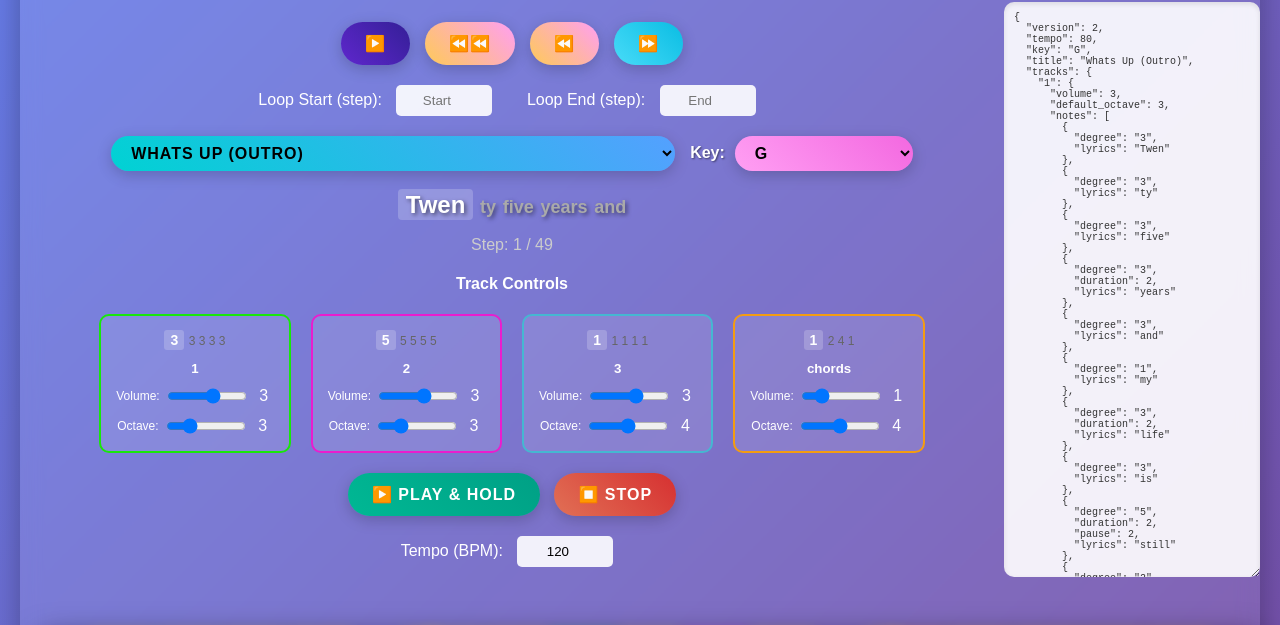
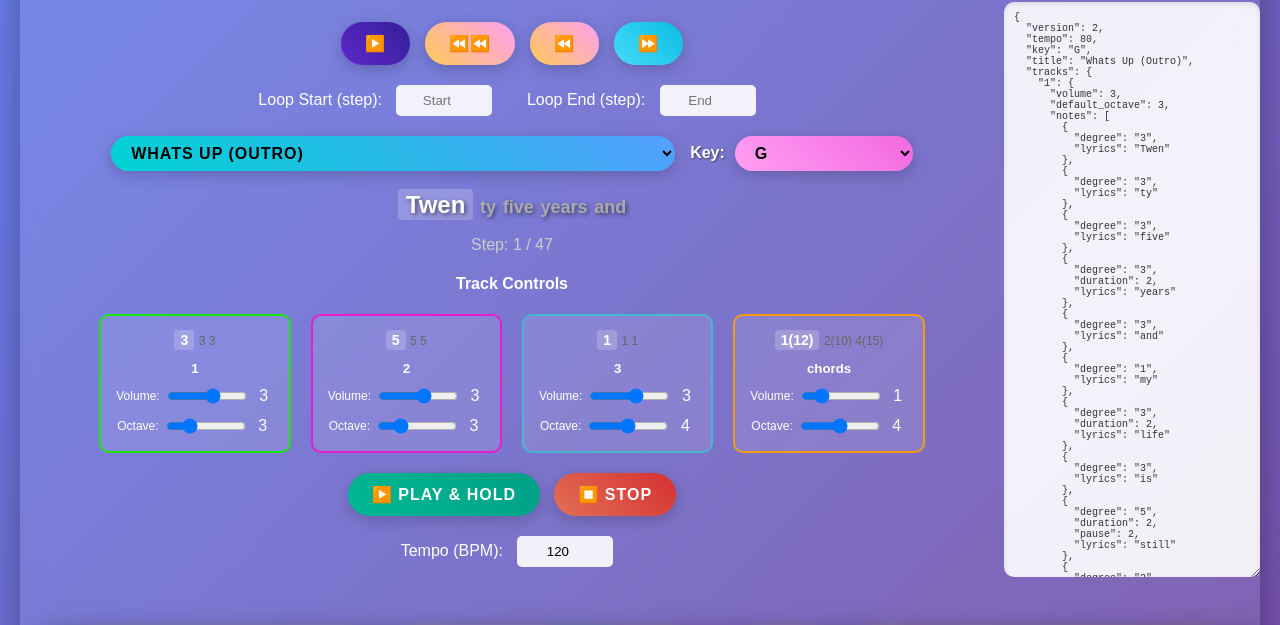
Before and after one commit to stacey-gammon/piano, a plain HTML site: page docs/index.html in a window 1280 px wide. Shown: the part 132-757 px from the top of the page. Drawn offline with Linux system fonts and the light colour scheme.

Commit message:
fix whats up

```diff
--- a/docs/index.html
+++ b/docs/index.html
@@ -1170,96 +1170,133 @@
             Object.keys(tracks).forEach(trackId => {
                 const displayElement = document.getElementById(`track-note-degrees-display-${trackId}`);
                 if (displayElement) {
-                    // Find previous, current, and next notes for this track
-                    const notesAtCurrentStep = currentNotes.filter(n => n.track === trackId && n.step === currentStep);
-                    const currentNote = notesAtCurrentStep.length === 0 ? null : notesAtCurrentStep[0];
+                    // Get all notes for this track, sorted by step
+                    const trackNotes = currentNotes.filter(n => n.track === trackId).sort((a, b) => (a.step || 0) - (b.step || 0));
 
-                    if (!currentNote && currentStep > 1) {
+                    if (trackNotes.length === 0) {
+                        displayElement.innerHTML = '';
                         return;
                     }
-                    // Walk backwards until we find a note that doesn't match the current note
-                    let previousNotes = [];
-                    const PREVIOUS_NOTES_LIMIT = 4;
-                    for (let i = currentStep - 1; i >= 0; i--) {
-                        const note = currentNotes.find(n => n.track === trackId && n.step === i);
-                        if (!note) {
-                            continue;
+
+                    // Find the current note (the one that should be playing at currentStep)
+                    let currentNote = null;
+                    let currentNoteIndex = -1;
+                    let referenceNoteIndex = -1; // This will be used for finding prev/next notes
+
+                    for (let i = 0; i < trackNotes.length; i++) {
+                        const note = trackNotes[i];
+                        const noteStart = note.step || 1;
+                        const noteDuration = parseInt(note.duration) || 1;
+                        const notePause = parseInt(note.pause) || 0;
+                        const noteEnd = noteStart + noteDuration - 1; // Don't include pause in active note range
+                        const pauseStart = noteEnd + 1;
+                        const pauseEnd = pauseStart + notePause - 1;
+
+                        // Check if we're in the note playing range (not pause)
+                        if (currentStep >= noteStart && currentStep <= noteEnd) {
+                            currentNote = note;
+                            currentNoteIndex = i;
+                            referenceNoteIndex = i;
+                            break;
                         }
-                        previousNotes.push(note);
-
-                        if (previousNotes.length >= PREVIOUS_NOTES_LIMIT) {
+                        // If we're in a pause, find the note that just finished
+                        else if (currentStep >= pauseStart && currentStep <= pauseEnd) {
+                            // We're in a pause, so the reference note is the one that just finished
+                            referenceNoteIndex = i;
+                            break;
+                        }
+                        // If we're before any note, use the first note as reference
+                        else if (currentStep < noteStart) {
+                            referenceNoteIndex = i;
                             break;
                         }
                     }
 
-                    const NEXT_NOTES_LIMIT = 4;
-                    // Walk forwards until we find a note that doesn't match the current note
+                    // If we haven't found a reference note, use the last note
+                    if (referenceNoteIndex === -1) {
+                        referenceNoteIndex = trackNotes.length - 1;
+                    }
+
+                    // Get previous and next notes
+                    const PREVIOUS_NOTES_LIMIT = 2;
+                    const NEXT_NOTES_LIMIT = 2;
+
+                    let previousNotes = [];
                     let nextNotes = [];
-                    for (let i = currentStep + 1; i < currentNotes.length; i++) {
-                        const note = currentNotes.find(n => n.track === trackId && n.step === i);
-                        if (!note) {
-                            continue;
-                        }
-                        nextNotes.push(note);
-                        if (nextNotes.length >= NEXT_NOTES_LIMIT) {
-                            break;
-                        }
+
+                    // Get previous notes
+                    // If we're in a pause, include the note that just finished as a previous note
+                    let startIndex = referenceNoteIndex;
+                    if (currentNote === null && referenceNoteIndex >= 0) {
+                        // We're in a pause, so include the note that just finished
+                        previousNotes.unshift(trackNotes[referenceNoteIndex]);
+                        startIndex = referenceNoteIndex - 1;
+                    } else {
+                        // We're playing a note, so start from the note before it
+                        startIndex = referenceNoteIndex - 1;
+                    }
+
+                    for (let i = startIndex; i >= 0 && previousNotes.length < PREVIOUS_NOTES_LIMIT; i--) {
+                        previousNotes.unshift(trackNotes[i]);
+                    }
+
+                    // Get next notes
+                    for (let i = referenceNoteIndex + 1; i < trackNotes.length && nextNotes.length < NEXT_NOTES_LIMIT; i++) {
+                        nextNotes.push(trackNotes[i]);
                     }
 
                     let displayText = '';
 
+                    // Helper function to format a note with duration (no pause display)
+                    function formatNote(note) {
+                        if (!note) return '';
+
+                        let text = '';
+                        if (note.degree) {
+                            text = note.degree.toString();
+                        } else if (note.chord) {
+                            // If it's a numeric chord degree, convert to actual chord name
+                            if (/^\d+$/.test(note.chord)) {
+                                text = convertChordDegreeToName(note.chord, songKey);
+                            } else {
+                                text = note.chord;
+                            }
+                        } else if (note.note) {
+                            text = note.note;
+                        } else {
+                            return '';
+                        }
+
+                        // Add duration in parentheses if not default (1)
+                        const duration = parseInt(note.duration) || 1;
+                        if (duration !== 1) {
+                            text += `(${duration})`;
+                        }
+
+                        // Don't display pause information
+
+                        return text;
+                    }
+
                     // Previous notes (dimmed)
                     if (previousNotes.length > 0) {
-                        const prevTexts = previousNotes.map(note => {
-                            if (note.degree) return note.degree.toString();
-                            if (note.chord) {
-                                // If it's a numeric chord degree, convert to actual chord name
-                                if (/^\d+$/.test(note.chord)) {
-                                    return convertChordDegreeToName(note.chord, songKey);
-                                }
-                                return note.chord;
-                            }
-                            if (note.note) return note.note;
-                            return '';
-                        }).filter(text => text);
+                        const prevTexts = previousNotes.map(formatNote).filter(text => text);
                         if (prevTexts.length > 0) {
                             displayText += `<span style="color: #666; font-size: 12px;">${prevTexts.join(' ')}</span> `;
                         }
                     }
 
-                    // Current notes (highlighted)
-                    if (notesAtCurrentStep.length > 0) {
-                        const currentTexts = notesAtCurrentStep.map(note => {
-                            if (note.degree) return note.degree.toString();
-                            if (note.chord) {
-                                // If it's a numeric chord degree, convert to actual chord name
-                                if (/^\d+$/.test(note.chord)) {
-                                    return convertChordDegreeToName(parseInt(note.chord), songKey);
-                                }
-                                return note.chord;
-                            }
-                            if (note.note) return note.note;
-                            return '';
-                        }).filter(text => text);
-                        if (currentTexts.length > 0) {
-                            displayText += `<span style="color: #fff; font-size: 14px; font-weight: bold; background: rgba(255,255,255,0.2); padding: 2px 6px; border-radius: 3px;">${currentTexts.join(' ')}</span> `;
+                    // Current note (highlighted)
+                    if (currentNote) {
+                        const currentText = formatNote(currentNote);
+                        if (currentText) {
+                            displayText += `<span style="color: #fff; font-size: 14px; font-weight: bold; background: rgba(255,255,255,0.2); padding: 2px 6px; border-radius: 3px;">${currentText}</span> `;
                         }
                     }
 
                     // Next notes (dimmed)
                     if (nextNotes.length > 0) {
-                        const nextTexts = nextNotes.map(note => {
-                            if (note.degree) return note.degree.toString();
-                            if (note.chord) {
-                                // If it's a numeric chord degree, convert to actual chord name
-                                if (/^\d+$/.test(note.chord)) {
-                                    return convertChordDegreeToName(parseInt(note.chord), songKey);
-                                }
-                                return note.chord;
-                            }
-                            if (note.note) return note.note;
-                            return '';
-                        }).filter(text => text);
+                        const nextTexts = nextNotes.map(formatNote).filter(text => text);
                         if (nextTexts.length > 0) {
                             displayText += `<span style="color: #666; font-size: 12px;">${nextTexts.join(' ')}</span>`;
                         }
--- a/docs/songs/whats_up.js
+++ b/docs/songs/whats_up.js
@@ -74,11 +74,11 @@ const whatsUp = {
             "lyrics": "that"
           },
           {
-            "degree": "4",
+            "degree": "5",
             "lyrics": "great"
           },
           {
-            "degree": "4",
+            "degree": "5",
             "duration": 2,
             "lyrics": "big"
           },
@@ -205,11 +205,11 @@ const whatsUp = {
             "lyrics": "that"
           },
           {
-            "degree": "6",
+            "degree": "1",
             "lyrics": "great"
           },
           {
-            "degree": "6",
+            "degree": "1",
             "duration": 2,
             "lyrics": "big"
           },
@@ -336,11 +336,11 @@ const whatsUp = {
             "lyrics": "that"
           },
           {
-            "degree": "2",
+            "degree": "3",
             "lyrics": "great"
           },
           {
-            "degree": "2",
+            "degree": "3",
             "duration": 2,
             "lyrics": "big"
           },
@@ -418,7 +418,7 @@ const whatsUp = {
           {
             "degree": "1",
             "step": 39,
-            "duration": 10,
+            "duration": 5,
           },
         ]
       }
```
Also changed, not shown: 4 other files.
